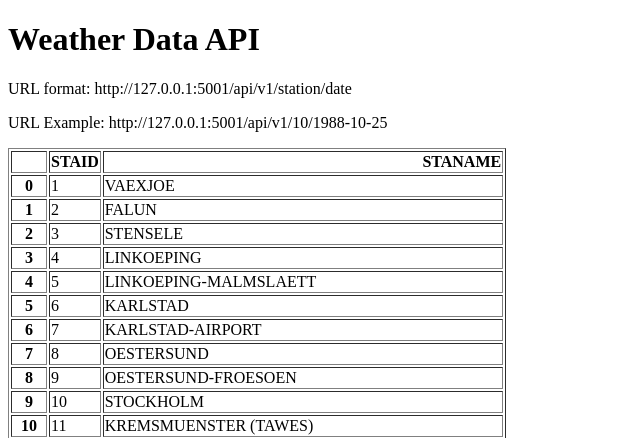
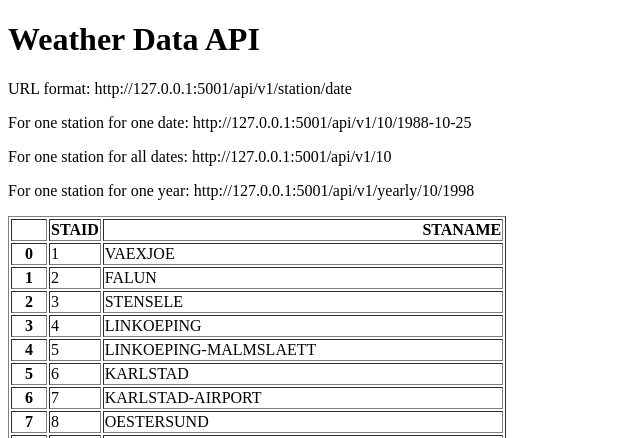
Before and after one commit to dr-ridwanoladipo/flask-weather-dashboard, a Flask app: page / in a window 1280 px wide. Shown: the top 438 px of the page, without its empty margins (0-640 px from the left). Run offline with Flask 3, Linux system fonts and the light colour scheme.

Commit message:
Add URL endpoint for yearly and all data

```diff
--- a/main.py
+++ b/main.py
@@ -6,12 +6,13 @@ app = Flask(__name__)
 stations = pd.read_csv("data_small/stations.txt", skiprows=17)
 stations = stations[["STAID", "STANAME                                 "]]
 
+
 @app.route("/")
 def home():
     return render_template("home.html", data=stations.to_html())
 
 
-@app.route("/api/v1/<station>/<date>/")
+@app.route("/api/v1/<station>/<date>")
 def about(station, date):
     filename = "data_small/TG_STAID" + str(station).zfill(6) + ".txt"
     df = pd.read_csv(filename, skiprows=20, parse_dates=['    DATE'])
@@ -21,5 +22,22 @@ def about(station, date):
             "temperature": temperature}
 
 
+@app.route("/api/v1/<station>")
+def all_data(station):
+    filename = "data_small/TG_STAID" + str(station).zfill(6) + ".txt"
+    df = pd.read_csv(filename, skiprows=20, parse_dates=['    DATE'])
+    result = df.to_dict(orient="records")
+    return result
+
+
+@app.route("/api/v1/yearly/<station>/<year>")
+def yearly(station, year):
+    filename = "data_small/TG_STAID" + str(station).zfill(6) + ".txt"
+    df = pd.read_csv(filename, skiprows=20)
+    df['    DATE'] = df['    DATE'].astype(str)
+    result = df[df['    DATE'].str.startswith(str(year))].to_dict(orient="records")
+    return result
+
+
 if __name__ == "__main__":
     app.run(debug=True, port=5001)
--- a/templates/home.html
+++ b/templates/home.html
@@ -7,7 +7,9 @@
 <body>
 <h1>Weather Data API</h1>
 <p>URL format: http://127.0.0.1:5001/api/v1/station/date</p>
-<p>URL Example: http://127.0.0.1:5001/api/v1/10/1988-10-25</p>
+<p>For one station for one date: http://127.0.0.1:5001/api/v1/10/1988-10-25</p>
+<p>For one station for all dates: http://127.0.0.1:5001/api/v1/10</p>
+<p>For one station for one year: http://127.0.0.1:5001/api/v1/yearly/10/1998</p>
 <p>{{data|safe}}</p>
 </body>
 </html>
```
